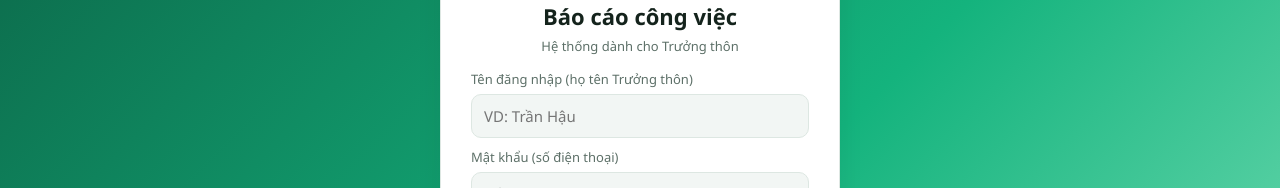
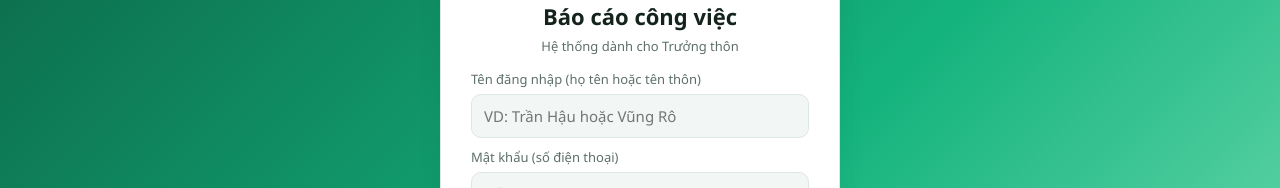
Before and after one commit to quocbeerpy-gif/quanlyhodan, a plain HTML site: page index.html in a window 1280 px wide. Both pictures are taken after a click on the button "Đăng nhập". Shown: the part 278-466 px from the top of the page. Drawn offline with Linux system fonts and the light colour scheme.

Commit message:
Add files via upload

```diff
--- a/index.html
+++ b/index.html
@@ -99,7 +99,7 @@ function toggleTheme(){const dark=theme?theme==="dark":matchMedia("(prefers-colo
 function login(){
  const u=norm($("lu").value),p=dg($("lp").value);
  if(u===ADMIN.u&&$("lp").value===ADMIN.p){me="admin";sv("tt_me",me);view="admin";return render()}
- const i=U.findIndex(x=>norm(x[0])===u);
+ const i=U.findIndex(x=>norm(x[0])===u||norm(x[1])===u);
  if(i<0||dg(U[i][2])!==p){$("er").textContent="Sai tên đăng nhập hoặc mật khẩu.";return}
  me=i;sv("tt_me",me);view="home";render();
 }
@@ -128,7 +128,7 @@ function head(){
 }
 function loginV(){
  return `<div class="login"><div class="card"><div class="logo">🏘️</div><h2 style="text-align:center">Báo cáo công việc</h2><p class="mu" style="text-align:center;margin:0 0 14px">Hệ thống dành cho Trưởng thôn</p>
- <label>Tên đăng nhập (họ tên Trưởng thôn)</label><input id="lu" list="ul" autocomplete="username" placeholder="VD: Trần Hậu"><datalist id="ul">${U.map(x=>`<option value="${esc(x[0])}">`).join("")}</datalist>
+ <label>Tên đăng nhập (họ tên hoặc tên thôn)</label><input id="lu" list="ul" autocomplete="username" placeholder="VD: Trần Hậu hoặc Vũng Rô"><datalist id="ul">${U.map(x=>`<option value="${esc(x[0])}"><option value="${esc(x[1])}">`).join("")}</datalist>
  <label>Mật khẩu (số điện thoại)</label><input id="lp" type="password" autocomplete="current-password" placeholder="Số điện thoại" onkeydown="if(event.key==='Enter')login()">
  <div class="err" id="er"></div><button class="btn" style="width:100%;margin-top:8px" onclick="login()">Đăng nhập</button></div></div>`;
 }
```
